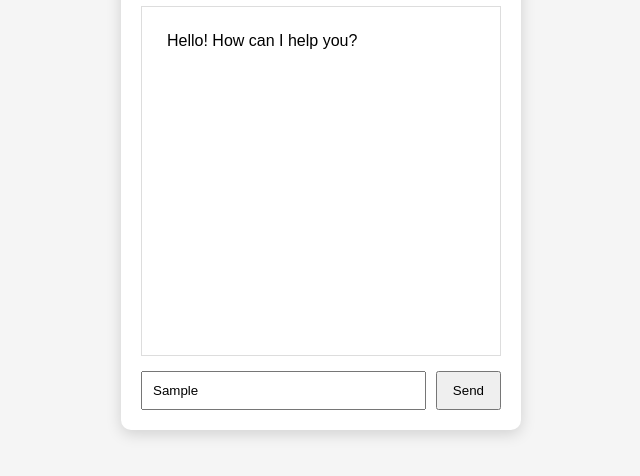
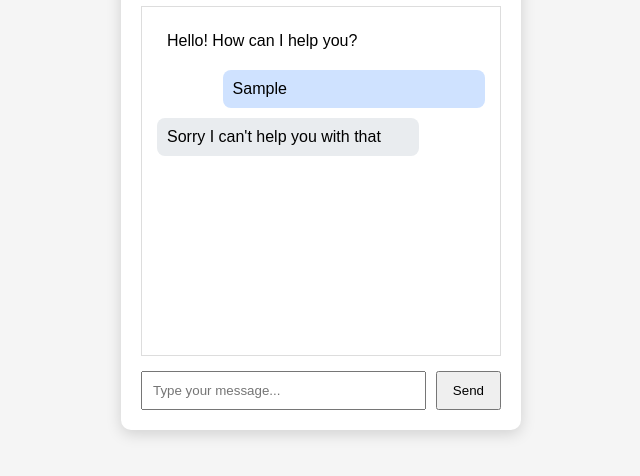
Before and after one commit to MoX-creater/ChatBot, a plain HTML site: page index.html in a window 1280 px wide. Both pictures are taken after typing "Sample" into the empty fields and a click on the button "Send". Shown: the part 226-702 px from the top of the page, without its empty margins (319-959 px from the left). Drawn offline with Linux system fonts and the light colour scheme.

Commit message:
Add bot response

```diff
--- a/index.html
+++ b/index.html
@@ -19,9 +19,7 @@
 
             <!-- DO NOT CHANGE THIS ID OR CLASS -->
             <div class="message">
-                <div class = "bot">
                   Hello! How can I help you?
-                </div>
             </div>
 
         </div>
--- a/script.js
+++ b/script.js
@@ -25,7 +25,7 @@ function addMessage(sender, message) {
   div.classList.add("message");
   div.classList.add(sender);
 
-  div.textContent = message.value;
+  div.textContent = message;
 
   chatbox.appendChild(div);
   chatbox.scrollTop = chatbox.scrollHeight;
@@ -49,5 +49,12 @@ function sendMessage() {
 
   if(msg === "") return;
 
+  addMessage("user", msg);
+
+  const res = predefinedResponses[msg] || "Sorry I can't help you with that";
+
+  addMessage("bot", res);
+
+  input.value = "";
 
 }
```
